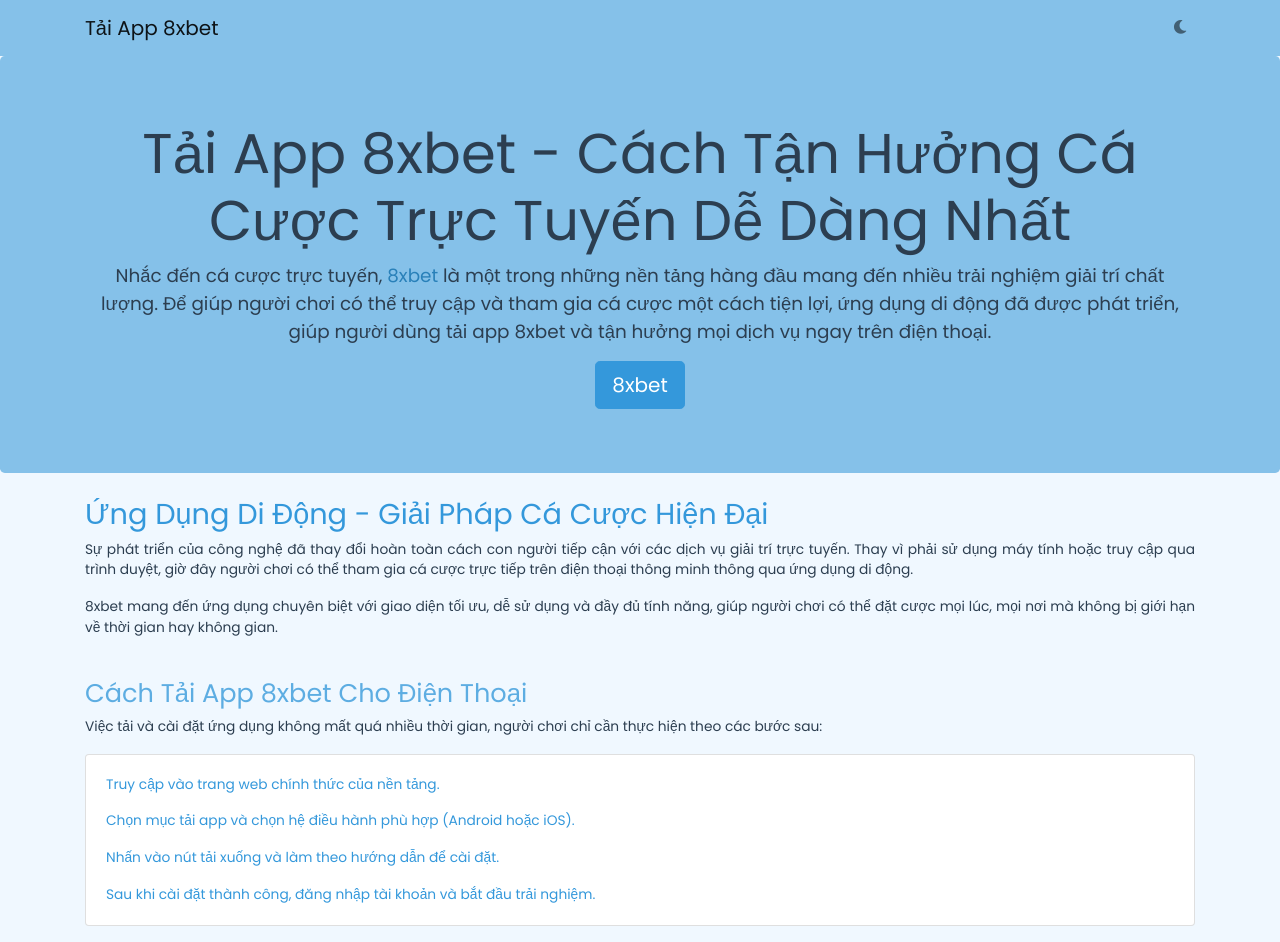
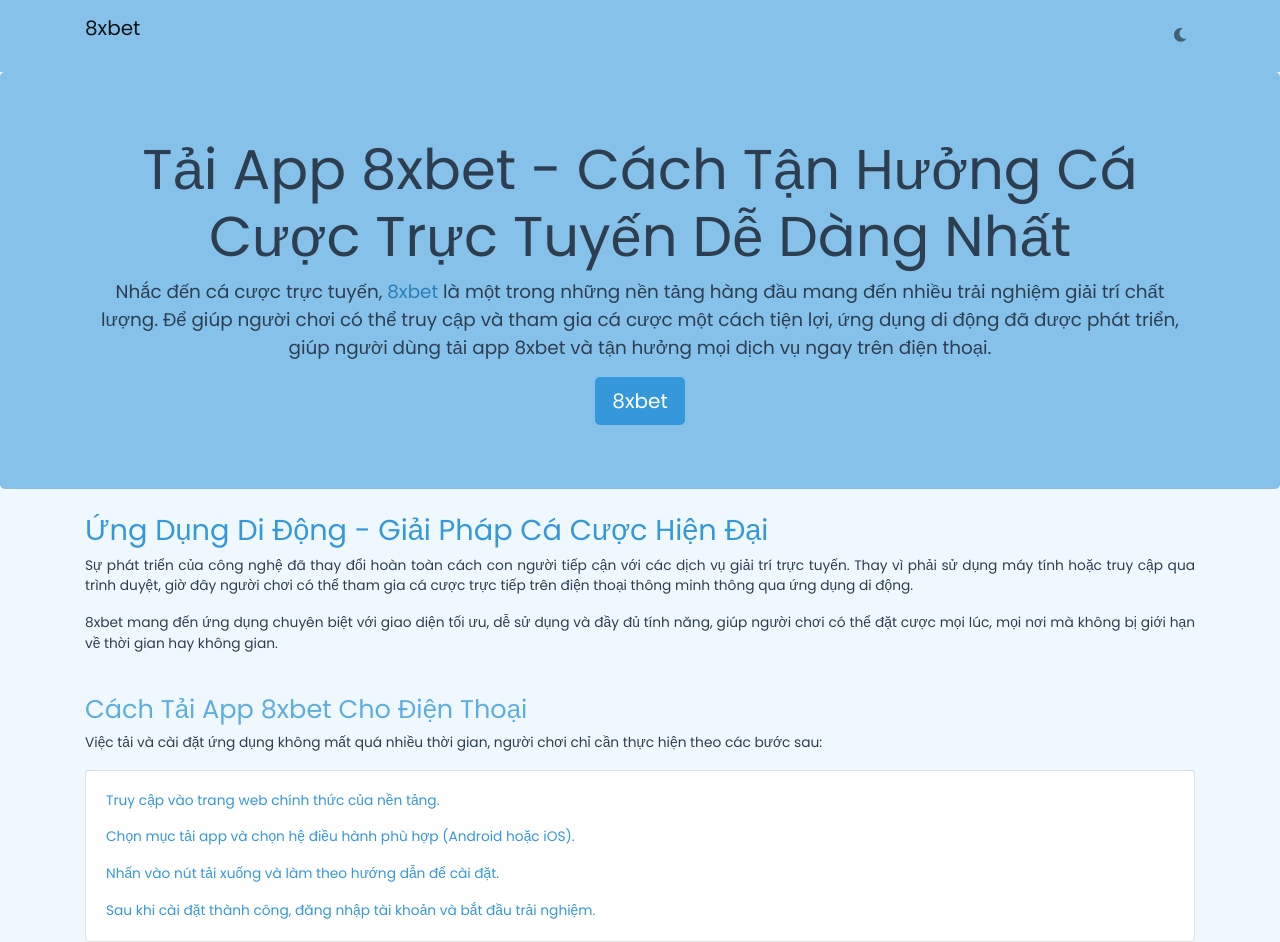
Before and after one commit to mufeed-bab/8xbet-tai-app-vt, a plain HTML site: page index.html in a window 1280 px wide. Shown: the top 942 px of the page. Drawn offline with nearby package versions, Linux system fonts and the light colour scheme.

Commit message:
title changed

```diff
--- a/index.html
+++ b/index.html
@@ -42,7 +42,7 @@
 
   <nav class="navbar navbar-expand-lg navbar-light">
     <div class="container">
-        <a class="navbar-brand" href="/" target="_blank">Tải App 8xbet</a>
+        <p class="navbar-brand">8xbet</p>
         <ul class="navbar-nav ml-auto">
             <li class="nav-item">
                 <a class="nav-link" href="#" id="theme-toggle">
```
